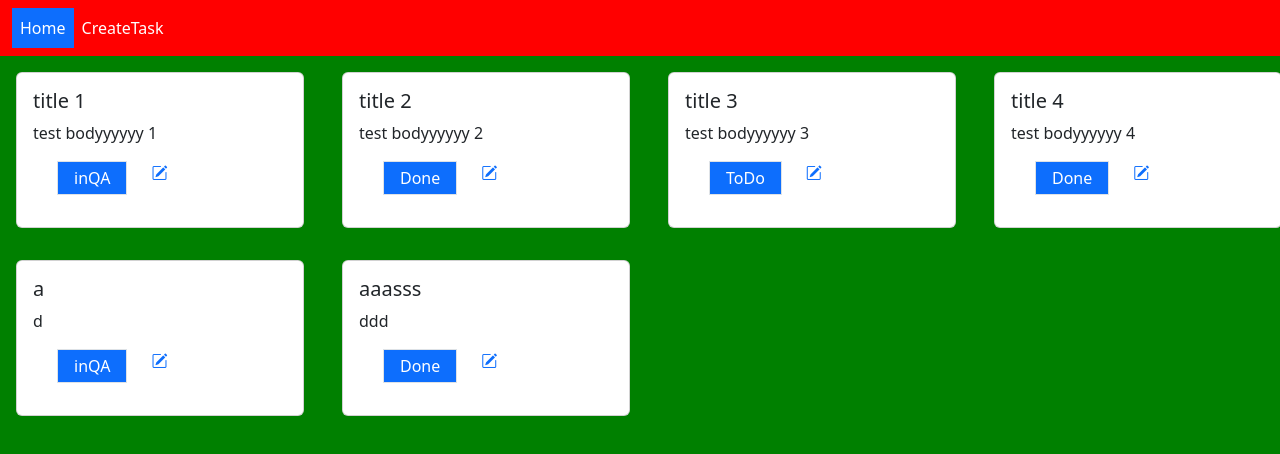
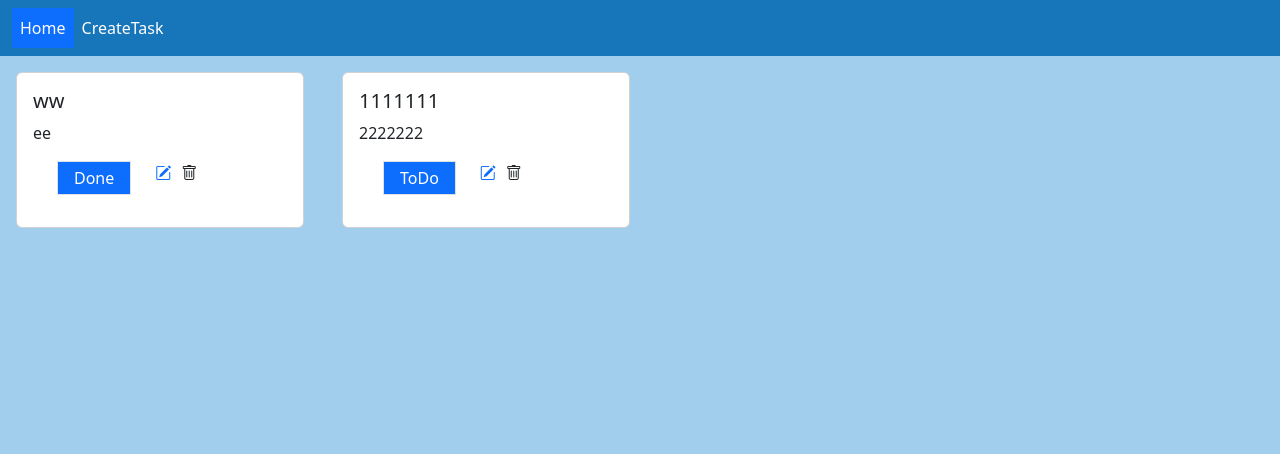
Before and after one commit to anahita-nikkhah/ToDo-project, a React app: page / in a window 1280 px wide. Built offline with nearby package versions, Linux system fonts and the light colour scheme; data requests are answered from the project's data file.

Commit message:
edit task is updated

```diff
--- a/db.json
+++ b/db.json
@@ -1,40 +1,16 @@
 {
   "tasks": [
     {
-      "id": "7cfef787-b18a-41b1-a200-2cc4f9df202d",
-      "title": "title 1 ",
-      "content": "test bodyyyyyy 1 ",
-      "status": "inQA"
-    },
-    {
-      "id": "61b03c8c-ee9d-4ade-ac66-eddb85e558f4",
-      "title": "title 2",
-      "content": "test bodyyyyyy 2",
+      "id": "7dcc3847-8ad5-4b3f-9f38-0d0bea8fc7da",
+      "title": "ww",
+      "content": "ee",
       "status": "Done"
     },
     {
-      "id": "93c1c016-6f60-46fa-9afe-5bff587dd9d7",
-      "title": "title 3 ",
-      "content": "test bodyyyyyy 3",
+      "id": "4112e436-a8d3-41d2-ba2d-f18eae3e5e84",
+      "title": "1111111",
+      "content": "2222222",
       "status": "ToDo"
-    },
-    {
-      "id": "71db5d71-b0c0-4e10-b2b5-8a79fbbf4284",
-      "title": "title 4",
-      "content": "test bodyyyyyy 4 ",
-      "status": "Done"
-    },
-    {
-      "id": "4cabd65a-9518-42b3-9439-a4130b4b35c4",
-      "title": "a",
-      "content": "d",
-      "status": "inQA"
-    },
-    {
-      "id": "0bf849f6-737f-47b4-90d2-7d48ccd7a6ec",
-      "title": "aaasss",
-      "content": "ddd",
-      "status": "Done"
     }
   ]
 }
--- a/package.json
+++ b/package.json
@@ -14,6 +14,7 @@
     "react-dom": "^18.2.0",
     "react-router-dom": "^6.16.0",
     "react-scripts": "5.0.1",
+    "sweetalert2": "^11.7.31",
     "uuid": "^9.0.1",
     "web-vitals": "^2.1.4"
   },
--- a/src/Components/App/App.js
+++ b/src/Components/App/App.js
@@ -3,7 +3,6 @@ import { BrowserRouter, Routes, Route } from "react-router-dom";
 import Home from "../Home/Home";
 import CreateTask from "../Task/CreateTask";
 import Delete from "../Task/Delete";
-
 
 const App = () => {
   return (
@@ -11,7 +10,8 @@ const App = () => {
       <Header />
       <Routes>
         <Route path="/" element={<Home />} />
-        <Route path="/CreateTask" element={<CreateTask />} />
+        <Route path="/createtask/:id" element={<CreateTask />} />
+        <Route path="/createtask" element={<CreateTask />} />
       </Routes>
     </BrowserRouter>
   );
--- a/src/Components/Header/Header.css
+++ b/src/Components/Header/Header.css
@@ -1,3 +1,3 @@
 .navbar1 {
-  background: red !important;
+  background: #1775b9 !important;
 }
--- a/src/Components/Home/Home.css
+++ b/src/Components/Home/Home.css
@@ -1,3 +1,3 @@
 body {
-  background-color: green !important;
+  background-color: #a2ceed !important;
 }
--- a/src/Components/Home/Home.js
+++ b/src/Components/Home/Home.js
@@ -5,6 +5,7 @@ import "./Home.css";
 
 const Home = () => {
   const [tasks, setTasks] = useState([]);
+
   const getTasks = async () => {
     try {
       const request = await fetch("http://localhost:8000/tasks");
@@ -18,11 +19,22 @@ const Home = () => {
   useEffect(() => {
     getTasks();
   }, []);
+
+  const removeTask = async (id) => {
+    await fetch(`http://localhost:8000/tasks/${id}`, {
+      method: "DELETE",
+    });
+    getTasks();
+  };
+
+  useEffect(() => {
+    getTasks();
+  }, []);
   return (
     <>
       <div className="row" style={{ overflow: "auto" }}>
-        {tasks && tasks.length > 0
-          ? tasks.map((task) => (
+        {tasks && tasks.length > 0 ? (
+          tasks.map((task) => (
             <div className="col-xl-3 col-md-6 justify-content-center">
               <Card style={{ width: "18rem" }} className="m-3">
                 <Card.Body>
@@ -37,12 +49,19 @@ const Home = () => {
                         <i class="bi bi-pencil-square"></i>
                       </Link>
                     </Card.Link>
+                    <i
+                      style={{ marginLeft: "10px", cursor: "pointer" }}
+                      onClick={() => removeTask(task.id)}
+                      className="bi bi-trash"
+                    ></i>
                   </div>
                 </Card.Body>
               </Card>
             </div>
           ))
-          : null}
+        ) : (
+          <p className="text-center p-5">there is no task</p>
+        )}
       </div>
     </>
   );
--- a/src/Components/Task/CreateTask.js
+++ b/src/Components/Task/CreateTask.js
@@ -2,13 +2,29 @@ import Form from "react-bootstrap/Form";
 import "./CreateTask.css";
 import { useState, useEffect } from "react";
 import { v4 as uuidv4 } from "uuid";
-import { useNavigate } from "react-router-dom";
+import { useNavigate, useParams } from "react-router-dom";
 
 const CreateTask = () => {
   const [taskTitle, setTaskTitle] = useState("");
   const [taskBody, setTaskBody] = useState("");
   const [taskStatus, setTaskStatus] = useState("Todo");
   const navigate = useNavigate();
+  const params = useParams();
+
+  const getTasks = async () => {
+    const request = await fetch(`http://localhost:8000/tasks/${params.id}`);
+    const requestToJson = await request.json();
+    setTaskTitle(requestToJson.title);
+    setTaskBody(requestToJson.content);
+    setTaskStatus(requestToJson.status);
+  };
+
+  useEffect(() => {
+    if (params.id) {
+      getTasks();
+    }
+    return () => {};
+  }, []);
 
   const createTask = async () => {
     const TaskModel = {
@@ -32,12 +48,29 @@ const CreateTask = () => {
     setTaskBody("");
     setTaskStatus("Todo");
   };
+  const updateTask = async () => {
+    const TaskModel = {
+      title: taskTitle,
+      content: taskBody,
+      status: taskStatus,
+    };
+    try {
+      await fetch(`http://localhost:8000/tasks/${params.id}`, {
+        method: "PUT",
+        headers: { "Content-Type": "application/json" },
+        body: JSON.stringify(TaskModel),
+      });
+      navigate("/");
+    } catch (error) {
+      throw new Error(error.message);
+    }
+  };
   return (
     <>
       <div class="container mt-3">
         <div className="row ">
           <div className="col-6 offset-3 ">
-            <h2>Tasks</h2>
+            <h2>{params.id ? "Edit Task" : "Create Task"}</h2>
             <label for="comment">title:</label>
             <form action="">
               <div class="mb-3 mt-3">
@@ -74,10 +107,10 @@ const CreateTask = () => {
               </div>
               <button
                 type="button"
-                onClick={createTask}
+                onClick={params.id ? updateTask : createTask}
                 class="btn btn-primary"
               >
-                Add
+                {params.id ? "Edit" : "Create"}
               </button>
             </form>
           </div>
```
Also changed, not shown: 1 other file. Lines whose indentation alone changed are shown as unchanged.
